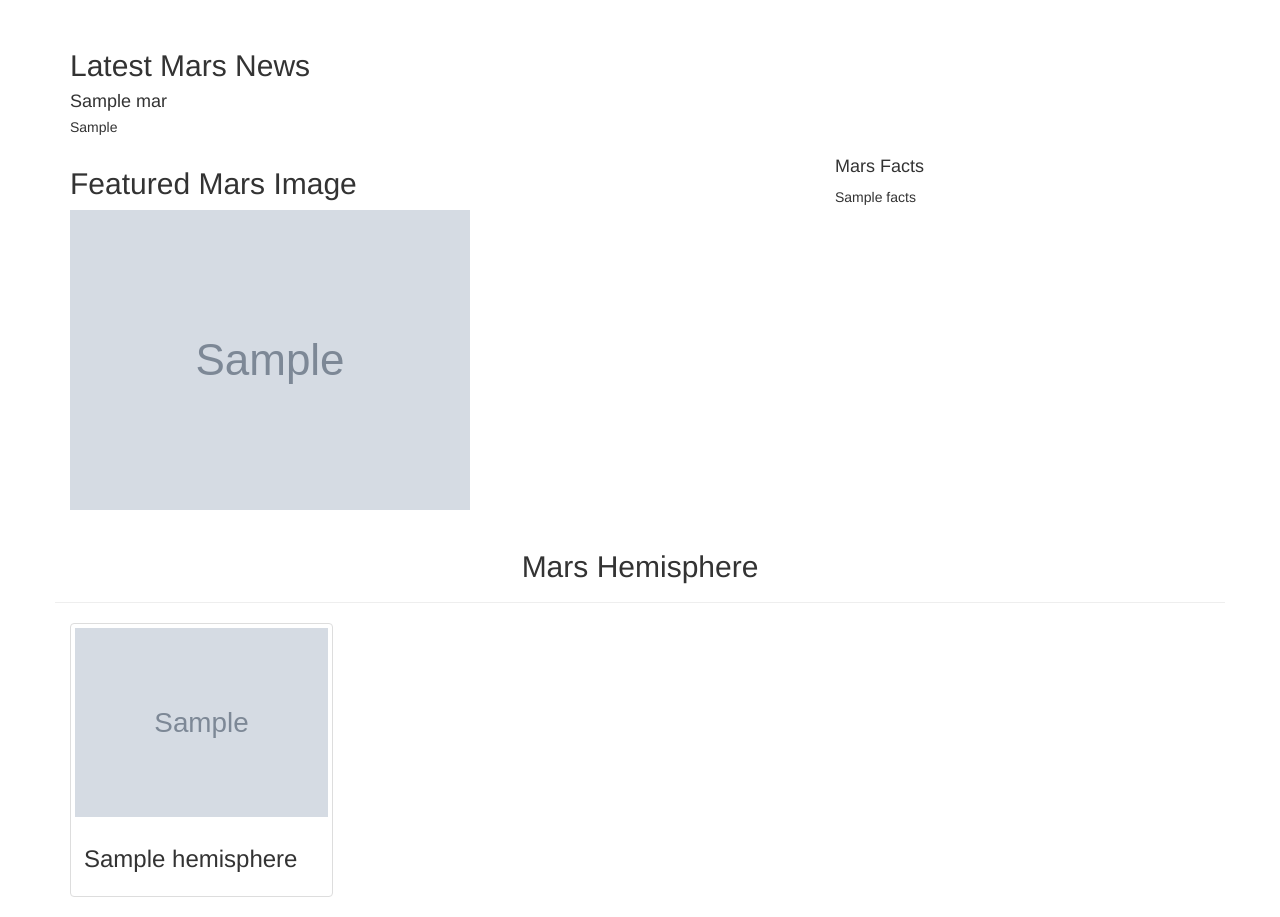
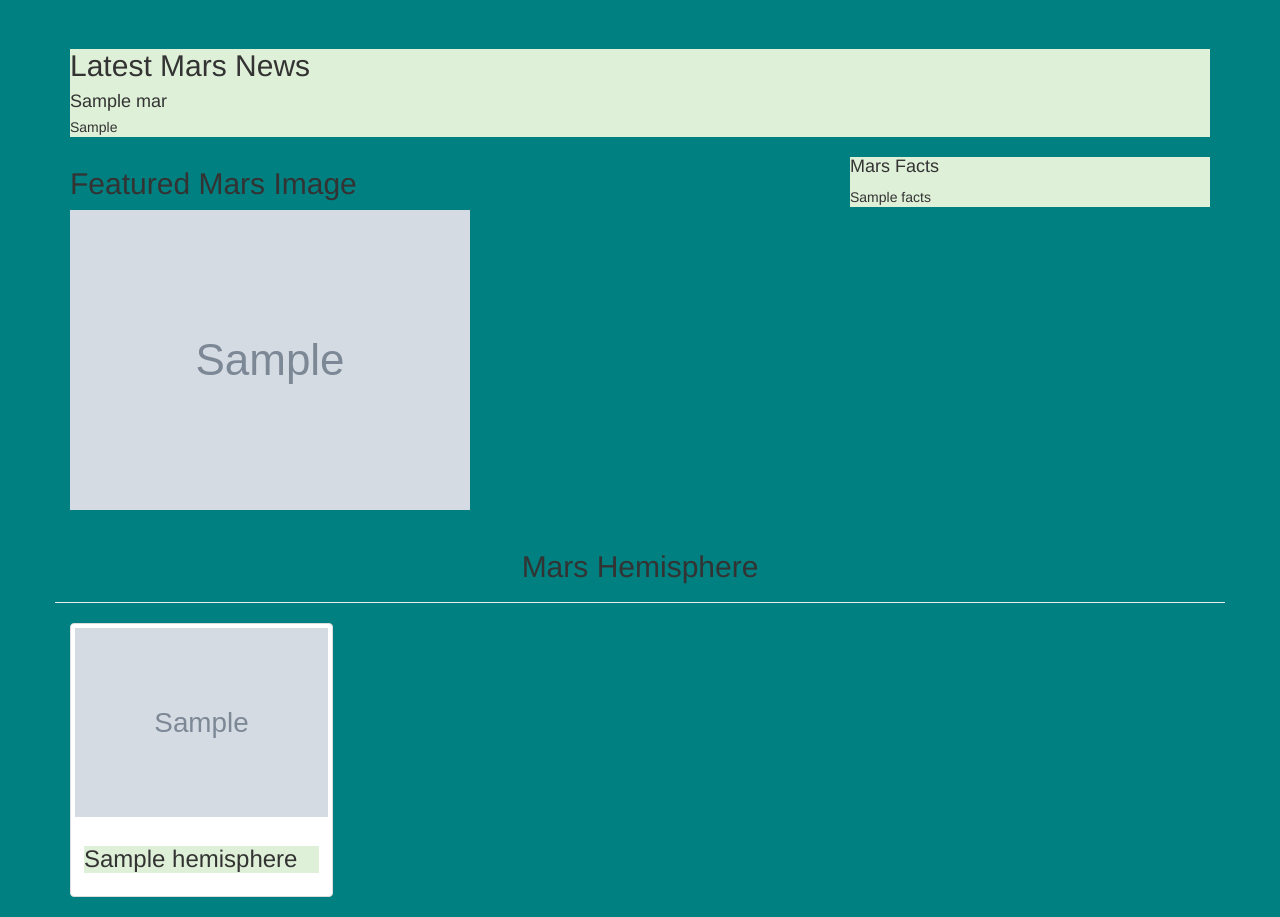
Before and after one commit to Loukya-Shivapooja/Mission-to-Mars, a Flask app: page / in a window 1280 px wide. Shown: the part 257-1174 px from the top of the page. Run offline with Flask 2, Linux system fonts and the light colour scheme; grey boxes marked "Sample" are stand-in pictures; a database or web service that is not in the repository returns one stand-in record (values such as "Sample title"); some libraries are stand-ins or nearby versions.

Commit message:
Final Update.

```diff
--- a/templates/index.html
+++ b/templates/index.html
@@ -10,23 +10,23 @@
       href="https://maxcdn.bootstrapcdn.com/bootstrap/3.3.7/css/bootstrap.min.css"
     />
   </head>
-  <body>
+  <body style="background-color: teal">
     <div class="container">
       <!-- Add Jumbotron to Header -->
-      <div class="jumbotron text-center">
+      <div class="jumbotron text-center" style="background-image: url(https://marshemispheres.com/images/full.jpg); background-position: center; background-size: cover;">
         <h1>Mission to Mars</h1>
         <!-- Add a button to activate scraping script -->
-        <p><a class="btn btn-primary btn-lg" href="/scrape" role="button">Scrape New Data</a></p>
+        <p><a class="btn btn-danger btn-lg" href="/scrape" role="button">Scrape New Data</a></p>
       </div>
 
       <!-- Add section for Mars News -->
       <div class="row" id="mars-news">
         <div class="col-md-12">
-          <div class="media">
-            <div class="media-body">
-              <h2>Latest Mars News</h2>
+          <div class="bg-success"; class="media">
+            <div class="bg-success"; class="media-body">
+              <h2 class="bg-success"> Latest Mars News</h2>
               <h4 class="media-heading">{{ mars.news_title }}</h4>
-              <p>{{ mars.news_paragraph }}</p>
+              <p class="bg-success">{{ mars.news_paragraph }}</p>
             </div>
           </div>
         </div>
@@ -47,7 +47,7 @@
 
         <div class="col-md-4">
           <!-- Mars Facts -->
-          <div class="row" id="mars-facts">
+          <div class="bg-success" id="mars-facts">
             <h4>Mars Facts</h4>
             {{ mars.facts | safe }}
           </div>
@@ -64,7 +64,7 @@
           <div class="thumbnail">
             <img src="{{hemisphere.img_url}}" alt="..."/>
             <div class="caption">
-              <h3>{{hemisphere.title}}</h3>
+              <h3 class="bg-success">{{hemisphere.title}}</h3>
             </div>
           </div>
         </div>
```
